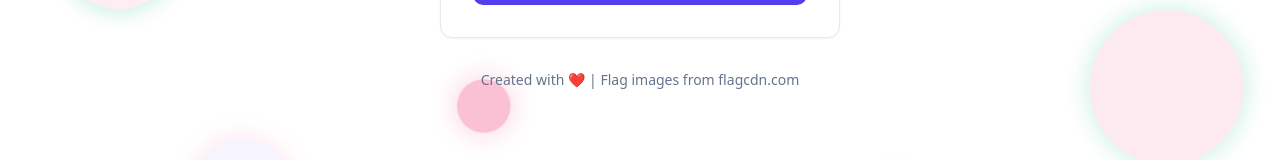
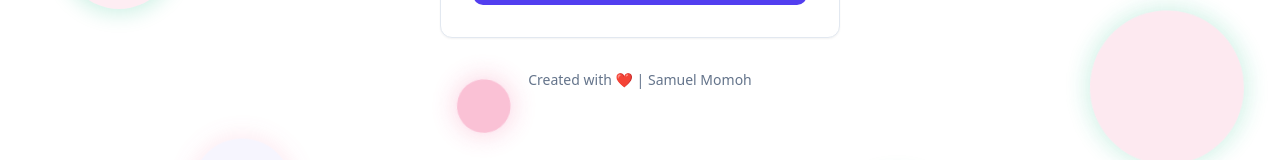
Before and after one commit to ItisCyph3r/Flag-Globe-Explorer, a React (Vite) app: page / in a window 1280 px wide. Shown: the part 501-661 px from the top of the page. Built offline with nearby package versions, Linux system fonts and the light colour scheme; no server answers.

Commit message:
fixed content issue

```diff
--- a/src/pages/HomePage.tsx
+++ b/src/pages/HomePage.tsx
@@ -256,7 +256,7 @@ export default function HomePage({ session, loading }: HomePageProps) {
         </div>
 
         <footer className="mt-8 text-center text-muted-foreground text-sm z-10">
-          <p>Created with ❤️ | Flag images from flagcdn.com</p>
+          <p>Created with ❤️ | Samuel Momoh</p>
         </footer>
       </div>
     </div>
```
